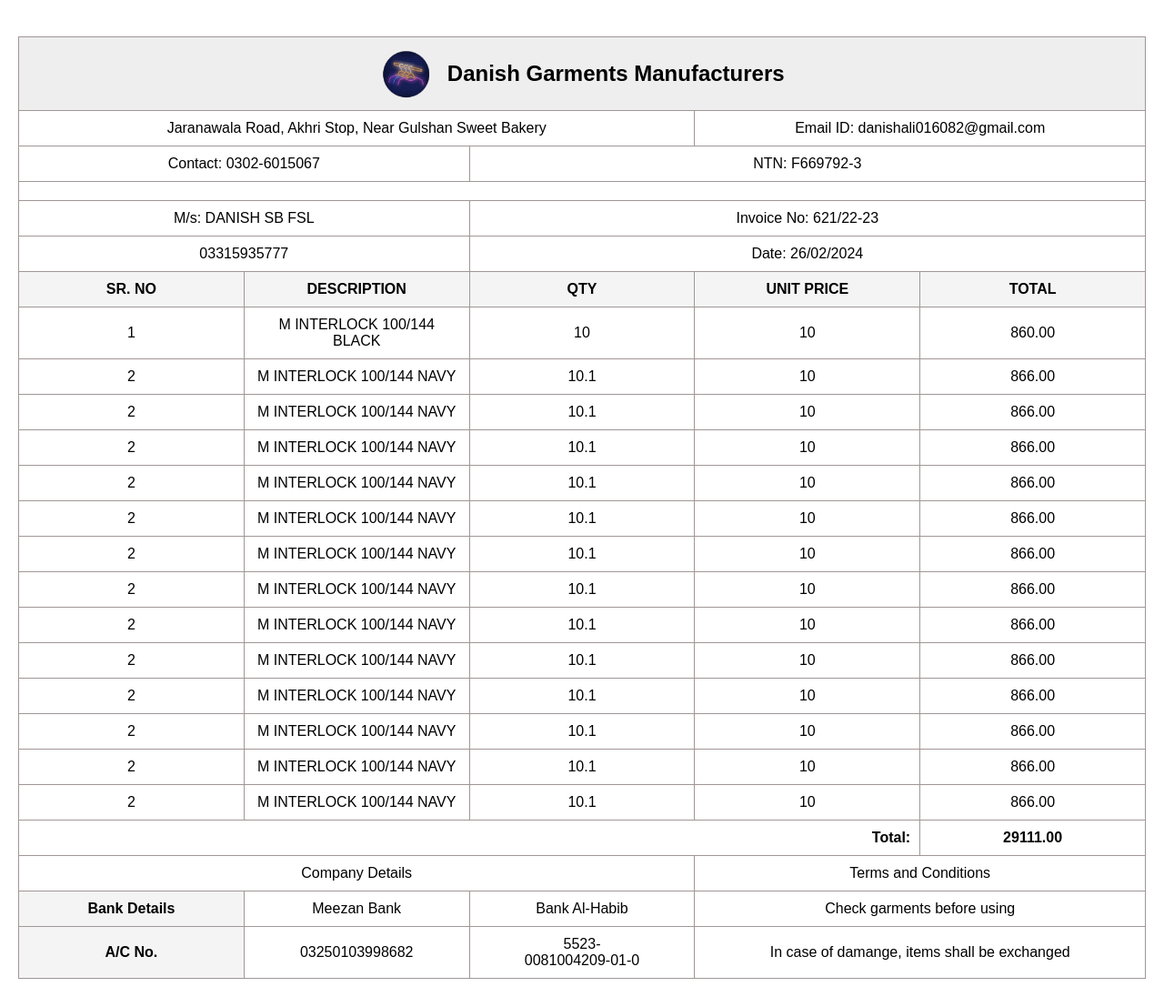
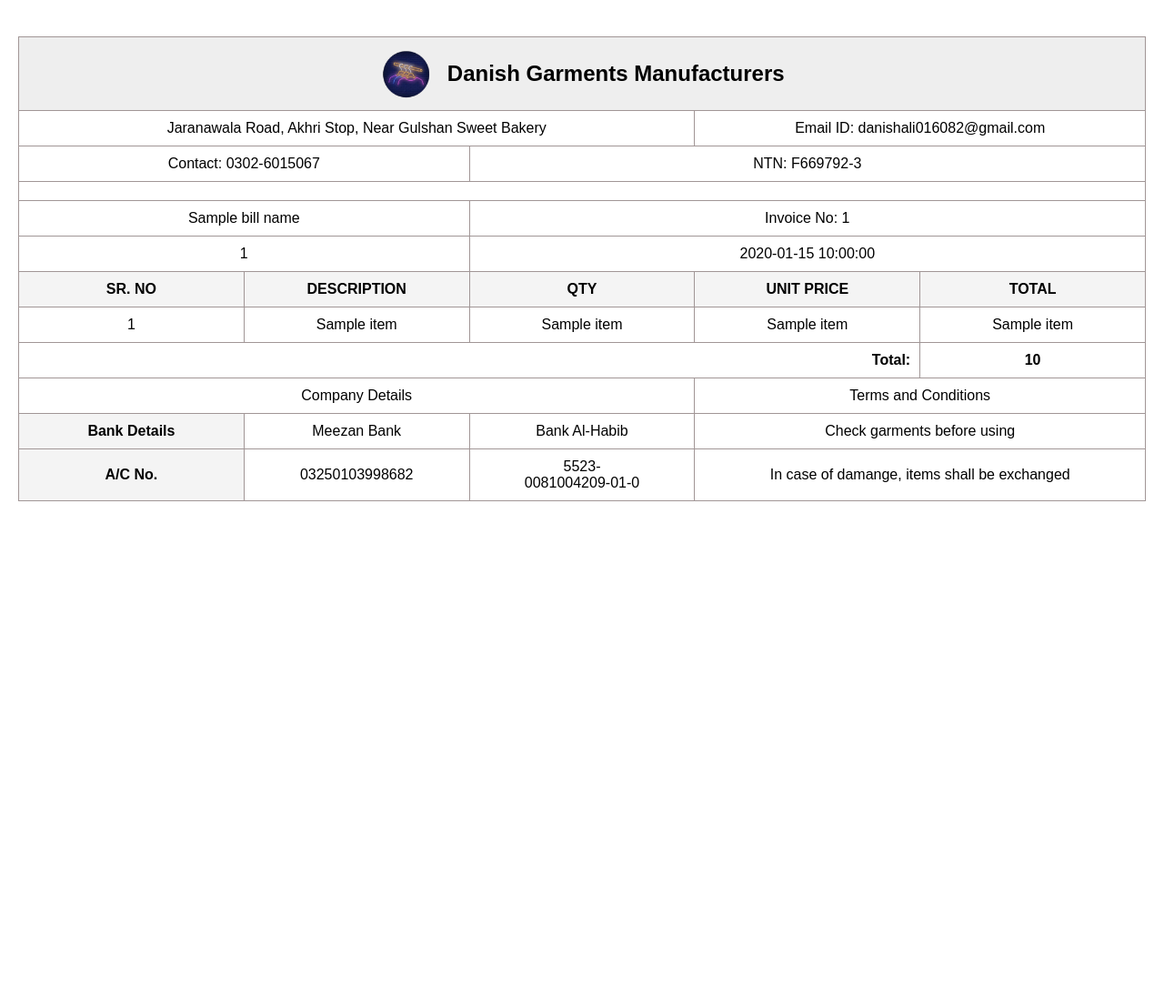
Before and after one commit to MusTaco/inventory-tracker-python, a Python web app: template templates/invoice_template.html in a window 1280 px wide. Shown: the whole page at 91% size. After the commit the page ends 551 px from the top, so only its background shows below. Run offline with Jinja, Linux system fonts and the light colour scheme; the template is opened without the code that fills it: most values are stand-ins (such as "Sample title", 1, 10 or a date in 2020).

Commit message:
Made some changes

```diff
--- a/templates/invoice_template.html
+++ b/templates/invoice_template.html
@@ -79,7 +79,7 @@
         <tr class="header-row">
             <td colspan="5" class="header-cell">
                 <div class="header-content">
-                    <img src="../images/logo.png" alt="Company Logo">
+                    <img src="logo.png" alt="Company Logo">
                     <span>Danish Garments Manufacturers</span>
                 </div>
             </td>
@@ -102,12 +102,12 @@
 
         <!-- Invoice Details -->
         <tr>
-            <td colspan="2">M/s: DANISH SB FSL</td>
-            <td colspan="3">Invoice No: 621/22-23</td>
+            <td colspan="2">{{ bill_name }}</td>
+            <td colspan="3">Invoice No: {{ invoice_number }}</td>
         </tr>
         <tr>
-            <td colspan="2">03315935777</td>
-            <td colspan="3">Date: 26/02/2024</td>
+            <td colspan="2">{{ bill_number }}</td>
+            <td colspan="3">{{ date }}</td>
         </tr>
 
 
@@ -121,110 +121,19 @@
         </tr>
 
         <!-- Sample Items -->
+        {% for item in item_list %}
         <tr>
-            <td>1</td>
-            <td>M INTERLOCK 100/144 BLACK</td>
-            <td>10</td>
-            <td>10</td>
-            <td>860.00</td>
+            <td>{{ item[0] }}</td>
+            <td>{{ item[1] }}</td>
+            <td>{{ item[2] }}</td>
+            <td>{{ item[3] }}</td>
+            <td>{{ item[4] }}</td>
         </tr>
-        <tr>
-            <td>2</td>
-            <td>M INTERLOCK 100/144 NAVY</td>
-            <td>10.1</td>
-            <td>10</td>
-            <td>866.00</td>
-        </tr>
-        <tr>
-            <td>2</td>
-            <td>M INTERLOCK 100/144 NAVY</td>
-            <td>10.1</td>
-            <td>10</td>
-            <td>866.00</td>
-        </tr>
-        <tr>
-            <td>2</td>
-            <td>M INTERLOCK 100/144 NAVY</td>
-            <td>10.1</td>
-            <td>10</td>
-            <td>866.00</td>
-        </tr>
-        <tr>
-            <td>2</td>
-            <td>M INTERLOCK 100/144 NAVY</td>
-            <td>10.1</td>
-            <td>10</td>
-            <td>866.00</td>
-        </tr>
-        <tr>
-            <td>2</td>
-            <td>M INTERLOCK 100/144 NAVY</td>
-            <td>10.1</td>
-            <td>10</td>
-            <td>866.00</td>
-        </tr>
-        <tr>
-            <td>2</td>
-            <td>M INTERLOCK 100/144 NAVY</td>
-            <td>10.1</td>
-            <td>10</td>
-            <td>866.00</td>
-        </tr>
-        <tr>
-            <td>2</td>
-            <td>M INTERLOCK 100/144 NAVY</td>
-            <td>10.1</td>
-            <td>10</td>
-            <td>866.00</td>
-        </tr>
-        <tr>
-            <td>2</td>
-            <td>M INTERLOCK 100/144 NAVY</td>
-            <td>10.1</td>
-            <td>10</td>
-            <td>866.00</td>
-        </tr>
-        <tr>
-            <td>2</td>
-            <td>M INTERLOCK 100/144 NAVY</td>
-            <td>10.1</td>
-            <td>10</td>
-            <td>866.00</td>
-        </tr>
-        <tr>
-            <td>2</td>
-            <td>M INTERLOCK 100/144 NAVY</td>
-            <td>10.1</td>
-            <td>10</td>
-            <td>866.00</td>
-        </tr>
-        <tr>
-            <td>2</td>
-            <td>M INTERLOCK 100/144 NAVY</td>
-            <td>10.1</td>
-            <td>10</td>
-            <td>866.00</td>
-        </tr>
-        <tr>
-            <td>2</td>
-            <td>M INTERLOCK 100/144 NAVY</td>
-            <td>10.1</td>
-            <td>10</td>
-            <td>866.00</td>
-        </tr>
-        <tr>
-            <td>2</td>
-            <td>M INTERLOCK 100/144 NAVY</td>
-            <td>10.1</td>
-            <td>10</td>
-            <td>866.00</td>
-        </tr>
-
-
+        {% endfor %}
         <!-- Total Row -->
         <tr class="total-row">
             <td colspan="4" style="text-align: right;">Total:</td>
-            <td>29111.00</td>
+            <td>{{ total }}</td>
         </tr>
 
         <!-- Terms and conditions -->
```
Also changed, not shown: main.py (+32 -73 lines), web/js/main.js (+13 -4 lines), templates/logo.png (renamed from images/logo.png).
